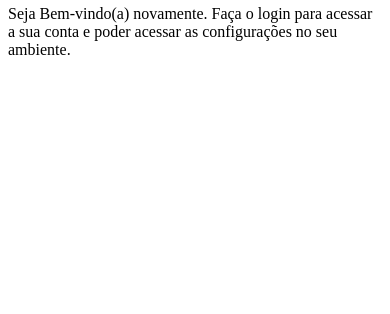
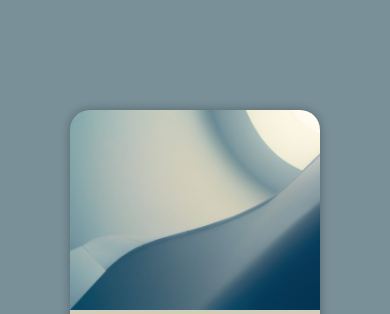
Before and after one commit to psicogi/Tela-Login, a plain HTML site: page index.html in a window 390 px wide. Shown: the part 62-376 px from the top of the page. Drawn offline with Linux system fonts and the light colour scheme.

Commit message:
Fiz a versão Mobile First

```diff
--- a/estilos/style.css
+++ b/estilos/style.css
@@ -1,9 +1,54 @@
 @charset "UTF-8";
 
-/*
-cor 1 - #C7CBBD
-cor 2 - #D0CDBA
-cor 3 - #799098
-cor 4 - #4E6B7B
-cor 5 - #053A59
-*/
+*:root {
+    --cor1: #C7CBBD;
+    --cor2: #D0CDBA;
+    --cor3: #799098;
+    --cor4: #4E6B7B;
+    --cor5: #053A59;
+}
+
+* {
+    font-family: system-ui, -apple-system, BlinkMacSystemFont, 'Segoe UI', Roboto, Oxygen, Ubuntu, Cantarell, 'Open Sans', 'Helvetica Neue', sans-serif, Helvetica, sans-serif;
+    padding: 0px;
+    margin: 0px;
+    box-sizing: border-box;
+}
+
+body, html {
+    background-color: var(--cor3);
+    height: 100vh;
+    width: 100vw;
+}
+
+main {
+    position: relative;
+    height: 100vh;
+    width: 100vw;
+}
+
+#login {
+    position: absolute;
+    top: 50%;
+    left: 50%;
+    transform: translate(-50%, -50%);
+    overflow: hidden;
+    background-color: var(--cor2);
+    width: 250px;
+    height: 500px;
+    border-radius: 20px;
+    box-shadow: 0px 0px 10px rgba(0, 0, 0, 0.315);
+}
+
+section#login > div#imagem {
+    display: block;
+    background: #4E6B7B url(../imagens/pexels-jplenio-1103970\ \(1\).jpg);
+    background-size: cover;
+    background-position: left bottom;
+    height: 200px;
+}
+
+section#login > div#form {
+    display: block;
+    padding: 10px;
+}
```
Also changed, not shown: index.html (line endings or trailing spaces).
